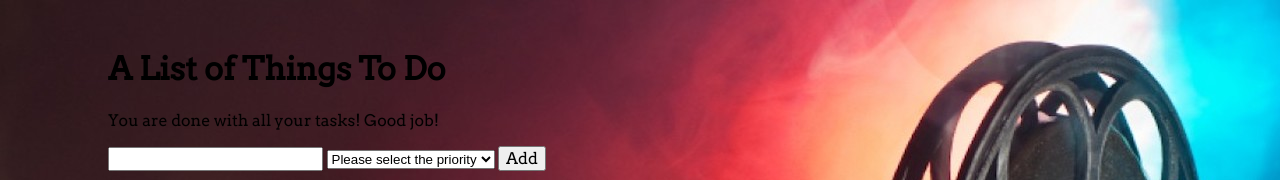
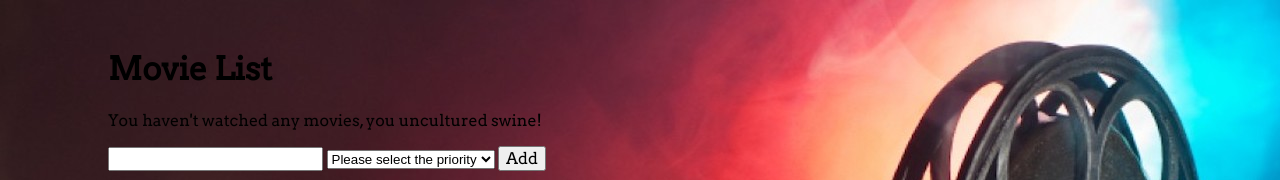
Before and after one commit to TeamLicole/cp4movie, a website: page public/index.html in a window 1280 px wide. Shown: the top 180 px of the page. Drawn offline with nearby package versions, Linux system fonts and the light colour scheme; no server answers.

Commit message:
messages updated

```diff
--- a/public/index.html
+++ b/public/index.html
@@ -7,8 +7,8 @@
   </head>
   <body background="/images/movieBackground.jpg">
     <div id="app">
-      <h1>A List of Things To Do</h1>
-      <p v-show="activeItems.length === 0">You are done with all your tasks! Good job!</p>
+      <h1>Movie List</h1>
+      <p v-show="completedItems.length === 0">You haven't watched any movies, you uncultured swine!</p>
       <form v-on:submit.prevent="addItem">
       	<input type="text" v-model="text">
         <select v-model="priority">
--- a/public/script.js
+++ b/public/script.js
@@ -13,6 +13,11 @@ var app = new Vue({
 	       return !item.completed;
       });
     },
+    completedItems: function() {
+      return this.items.filter(function(item) {
+	       return item.completed;
+      });
+    },
     filteredItems: function() {
       if (this.show === 'active')
 	     return this.items.filter(function(item) {
@@ -24,9 +29,9 @@ var app = new Vue({
 	     });
       return this.items;
     },
-    created: function() {
-      this.getItems();
-    },
+  },
+  created: function() {
+    this.getItems();
   },
   methods: {
     addItem: function() {
```
